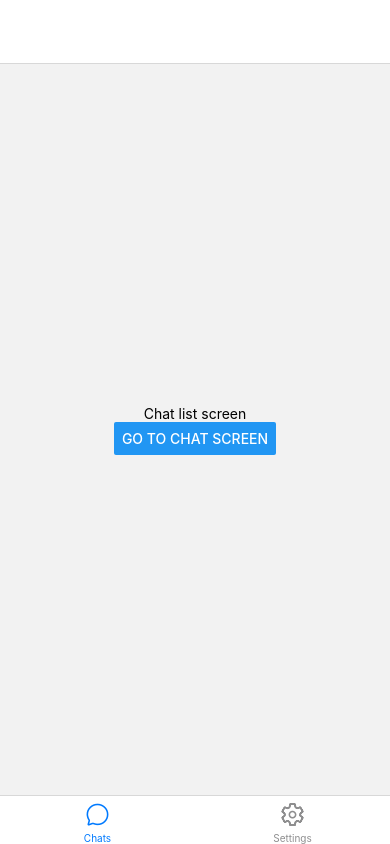
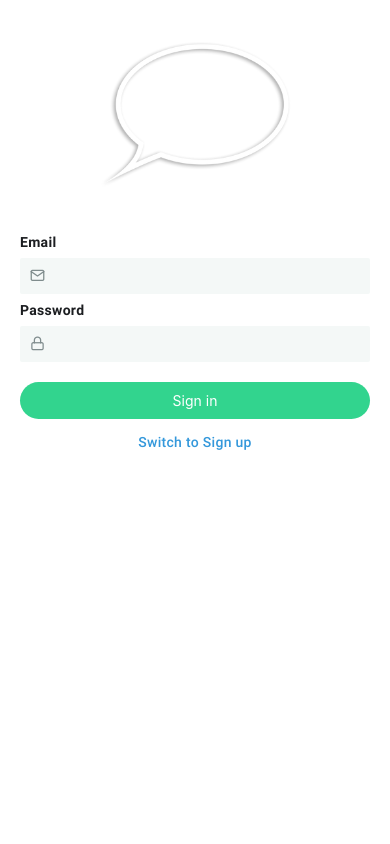
Before and after one commit to SM227465/whatsApp-Clone, a React Native app: screen / in a window 390 px wide. Built offline with nearby package versions, Linux system fonts and the light colour scheme.

Commit message:
signup screen impliment

```diff
--- /dev/null
+++ b/components/Input.js
@@ -0,0 +1,71 @@
+import { StyleSheet, Text, TextInput, View } from 'react-native';
+import colors from '../constants/colors';
+import { FontAwesome } from '@expo/vector-icons';
+
+const Input = (props) => {
+  return (
+    <View style={styles.container}>
+      <Text style={styles.label}>{props.label}</Text>
+      <View style={styles.inputContainer}>
+        {props.icon ? (
+          <props.iconPack name={props.icon} size={props.iconSize || 15} style={styles.icon} />
+        ) : null}
+        <TextInput style={styles.input} />
+      </View>
+      {props.errorMessage ? (
+        <View style={styles.errorContainer}>
+          <Text style={styles.errorText}>{props.errorMessage}</Text>
+        </View>
+      ) : null}
+    </View>
+  );
+};
+
+const styles = StyleSheet.create({
+  container: {
+    width: '100%',
+  },
+
+  label: {
+    marginVertical: 8,
+    fontFamily: 'bold',
+    letterSpacing: 0.3,
+    color: colors.textColor,
+  },
+
+  inputContainer: {
+    width: '100%',
+    backgroundColor: colors.nearlyWhite,
+    paddingHorizontal: 10,
+    paddingVertical: 10,
+    borderRadius: 2,
+    flexDirection: 'row',
+    alignItems: 'center',
+  },
+
+  icon: {
+    marginRight: 10,
+    color: colors.gray,
+  },
+
+  input: {
+    color: colors.textColor,
+    flex: 1,
+    fontFamily: 'regular',
+    letterSpacing: 0.3,
+    paddingTop: 0,
+  },
+
+  errorContainer: {
+    marginVertical: 5,
+  },
+
+  errorText: {
+    color: 'red',
+    fontSize: 13,
+    fontFamily: 'regular',
+    letterSpacing: 0.3,
+  },
+});
+
+export default Input;
--- /dev/null
+++ b/components/PageContainer.js
@@ -0,0 +1,15 @@
+import { StyleSheet, View } from 'react-native';
+
+const PageContainer = (props) => {
+  return <View style={{ ...styles.container, ...props.style }}>{props.children}</View>;
+};
+
+const styles = StyleSheet.create({
+  container: {
+    paddingHorizontal: 20,
+    flex: 1,
+    backgroundColor: 'white',
+  },
+});
+
+export default PageContainer;
--- /dev/null
+++ b/components/SignInForm.js
@@ -0,0 +1,20 @@
+import React from 'react';
+import { Feather, FontAwesome } from '@expo/vector-icons';
+import Input from './Input';
+import SubmitButton from './SubmitButton';
+
+const SignInForm = (props) => {
+  return (
+    <>
+      <Input label='Email' icon='mail' iconPack={Feather} />
+      <Input label='Password' icon='lock' iconPack={Feather} />
+      <SubmitButton
+        title='Sign in'
+        style={{ marginTop: 20 }}
+        onPress={() => console.log('Clicked')}
+      />
+    </>
+  );
+};
+
+export default SignInForm;
--- /dev/null
+++ b/components/SignUpForm.js
@@ -0,0 +1,22 @@
+import React from 'react';
+import { Feather, FontAwesome } from '@expo/vector-icons';
+import Input from './Input';
+import SubmitButton from './SubmitButton';
+
+const SignUpForm = (props) => {
+  return (
+    <>
+      <Input label='First name' icon='user-o' iconPack={FontAwesome} />
+      <Input label='Last name' icon='user-o' iconPack={FontAwesome} />
+      <Input label='Email' icon='mail' iconPack={Feather} />
+      <Input label='Password' icon='lock' iconPack={Feather} />
+      <SubmitButton
+        title='Sign up'
+        style={{ marginTop: 20 }}
+        onPress={() => console.log('Clicked')}
+      />
+    </>
+  );
+};
+
+export default SignUpForm;
--- /dev/null
+++ b/components/SubmitButton.js
@@ -0,0 +1,30 @@
+import React from 'react';
+import { StyleSheet, Text, TouchableOpacity } from 'react-native';
+import colors from '../constants/colors';
+
+const SubmitButton = (props) => {
+  const enableBgColor = props.color || colors.primary;
+  const disabledBgColor = colors.lightGray;
+  const bgColor = props.disabled ? disabledBgColor : enableBgColor;
+
+  return (
+    <TouchableOpacity
+      onPress={props.disabled ? () => {} : props.onPress}
+      style={{ ...styles.button, ...props.style, ...{ backgroundColor: bgColor } }}
+    >
+      <Text style={{ color: props.disabled ? colors.gray : 'white' }}>{props.title}</Text>
+    </TouchableOpacity>
+  );
+};
+
+const styles = StyleSheet.create({
+  button: {
+    paddingHorizontal: 30,
+    paddingVertical: 10,
+    borderRadius: 30,
+    alignItems: 'center',
+    justifyContent: 'center',
+  },
+});
+
+export default SubmitButton;
--- a/constants/colors.js
+++ b/constants/colors.js
@@ -1,4 +1,8 @@
 export default {
   blue: '#3498db',
+  gray: '#7f8c8d',
   lightGray: '#bdc3c7',
+  nearlyWhite: '#f4f8f7',
+  textColor: '#1c1e21',
+  primary: '#32d48e',
 };
--- a/navigation/AppNavigator.js
+++ b/navigation/AppNavigator.js
@@ -1,13 +1,11 @@
 import React from 'react';
 import { NavigationContainer } from '@react-navigation/native';
 import MainNavigator from './MainNavigator';
+import LoginScreen from '../screens/LoginScreen';
 
 const AppNavigator = (props) => {
-  return (
-    <NavigationContainer>
-      <MainNavigator />
-    </NavigationContainer>
-  );
+  const isLogin = false;
+  return <NavigationContainer>{isLogin ? <MainNavigator /> : <LoginScreen />}</NavigationContainer>;
 };
 
 export default AppNavigator;
--- /dev/null
+++ b/screens/LoginScreen.js
@@ -0,0 +1,71 @@
+import React, { useState } from 'react';
+import {
+  Image,
+  KeyboardAvoidingView,
+  Platform,
+  ScrollView,
+  StyleSheet,
+  Text,
+  TouchableOpacity,
+  View,
+} from 'react-native';
+import { SafeAreaView } from 'react-native-safe-area-context';
+import PageContainer from '../components/PageContainer';
+import SignInForm from '../components/SignInForm';
+import SignUpForm from '../components/SignUpForm';
+import colors from '../constants/colors';
+import logo from '../assets/images/logo.png';
+
+const LoginScreen = (props) => {
+  const [isSugnUp, setIsSignUp] = useState(false);
+
+  return (
+    <SafeAreaView style={{ flex: 1 }}>
+      <ScrollView>
+        <KeyboardAvoidingView
+          style={styles.keyboardAvoidingView}
+          behavior={Platform.OS === 'ios' ? 'height' : null}
+          keyboardVerticalOffset={100}
+        >
+          <View style={styles.imageContainer}>
+            <Image source={logo} style={styles.image} />
+          </View>
+          <PageContainer>{isSugnUp ? <SignUpForm /> : <SignInForm />}</PageContainer>
+          <TouchableOpacity onPress={() => setIsSignUp(!isSugnUp)} style={styles.linkContainer}>
+            <Text style={styles.link}>{`Switch to ${isSugnUp ? 'Sign in' : 'Sign up'}`}</Text>
+          </TouchableOpacity>
+        </KeyboardAvoidingView>
+      </ScrollView>
+    </SafeAreaView>
+  );
+};
+
+const styles = StyleSheet.create({
+  link: {
+    color: colors.blue,
+    fontFamily: 'medium',
+    letterSpacing: 0.3,
+  },
+  linkContainer: {
+    justifyContent: 'center',
+    alignItems: 'center',
+    marginVertical: 15,
+  },
+
+  imageContainer: {
+    justifyContent: 'center',
+    alignItems: 'center',
+  },
+
+  image: {
+    width: '50%',
+    resizeMode: 'contain',
+  },
+
+  keyboardAvoidingView: {
+    flex: 1,
+    justifyContent: 'center',
+  },
+});
+
+export default LoginScreen;
```
Also changed, not shown: assets/images/logo.png (added).
